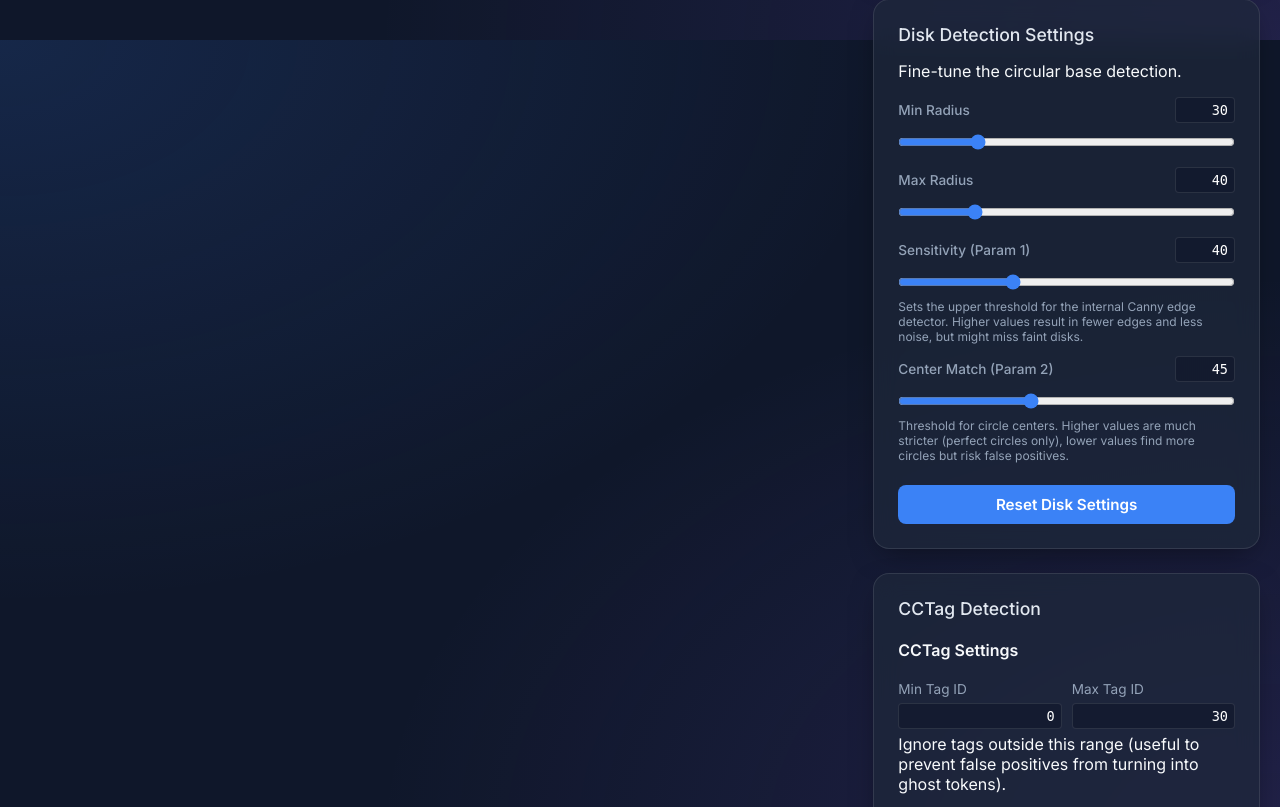
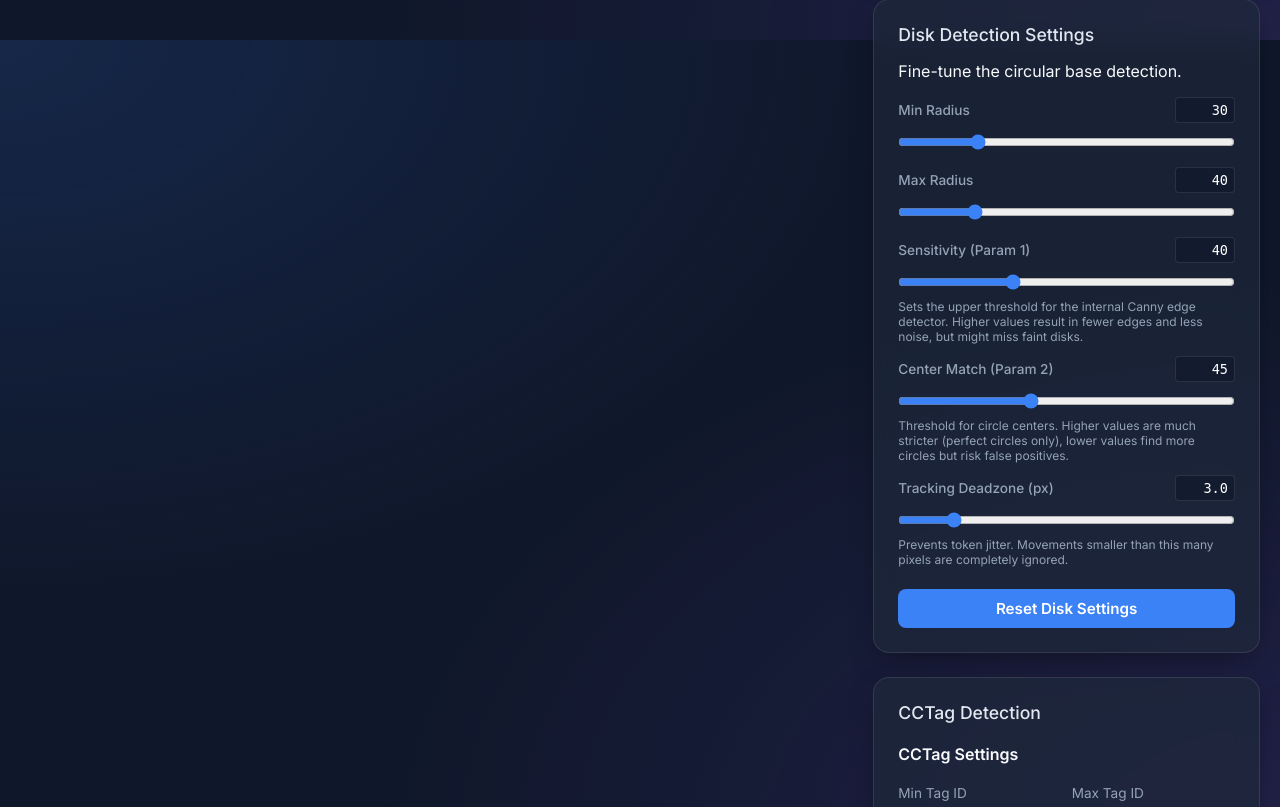
Before and after one commit to NazarBorodavka/owlbear-sync, a Flask app: page / in a window 1280 px wide. Shown: the part 1560-2367 px from the top of the page. Run offline with Flask 3, Linux system fonts and the light colour scheme; some libraries are stand-ins or nearby versions.

Commit message:
feat: add configurable tracking deadzone to stabilize token movement and reduce jitter

```diff
--- a/tracker/app.py
+++ b/tracker/app.py
@@ -115,7 +115,7 @@ LEGACY_CONFIG_FILE = os.path.join(os.path.dirname(__file__), 'config.json')
 
 def load_config_from_disk():
     global distortion_k1, zoom_level, offset_x, offset_y, rotation, brightness, contrast, exposure
-    global hough_param1, hough_param2, hough_min_radius, hough_max_radius
+    global hough_param1, hough_param2, hough_min_radius, hough_max_radius, hough_deadzone
     global auto_blank, auto_blank_delay
     global cctag_min_id, cctag_max_id
     global token_aliases, manual_blank
@@ -147,6 +147,7 @@ def load_config_from_disk():
                 hough_param2 = c.get('hough_param2', 45)
                 hough_min_radius = c.get('hough_min_radius', 30)
                 hough_max_radius = c.get('hough_max_radius', 40)
+                hough_deadzone = float(c.get('hough_deadzone', 3.0))
                 auto_blank = c.get('auto_blank', False)
                 auto_blank_delay = int(c.get('auto_blank_delay', 10))
                 token_aliases = c.get('token_aliases', {})
@@ -195,6 +196,7 @@ def save_config_to_disk():
         'rotation': rotation, 'brightness': brightness, 'contrast': contrast, 'exposure': exposure,
         'hough_param1': hough_param1, 'hough_param2': hough_param2,
         'hough_min_radius': hough_min_radius, 'hough_max_radius': hough_max_radius,
+        'hough_deadzone': hough_deadzone,
         'auto_blank': auto_blank,
         'auto_blank_delay': auto_blank_delay,
         'cctag_min_id': cctag_min_id,
@@ -252,6 +254,7 @@ hough_param1 = 40
 hough_param2 = 30
 hough_min_radius = 30
 hough_max_radius = 40
+hough_deadzone = 3.0
 
 auto_blank = False # Toggle for anti-reflection mode
 auto_blank_delay = 10 # Frames to wait before auto-blanking
@@ -309,7 +312,7 @@ def get_video_stream():
     # Expose diagnostic copies of the latest frame
     global raw_frame_for_stream, undistorted_frame_for_stream
     global distortion_k1, zoom_level, offset_x, offset_y, rotation, brightness, contrast, exposure, show_overlay
-    global hough_dp, hough_min_dist, hough_param1, hough_param2, hough_min_radius, hough_max_radius
+    global hough_dp, hough_min_dist, hough_param1, hough_param2, hough_min_radius, hough_max_radius, hough_deadzone
     global CCTAG_AVAILABLE, cctag_detector
     global src_pts, corner_idx, homography_matrix, auto_blank, auto_blank_delay, manual_blank
     global cctag_min_id, cctag_max_id
@@ -506,16 +509,27 @@ def get_video_stream():
 
             if best_id:
                 token = get_video_stream.tracked_tokens[best_id]
-                # Dynamic smoothing: snap instantly when moving fast, smooth when stationary
+                # Dynamic smoothing with deadzone: lock perfectly if stationary, snap if moved
                 dist_moved = np.hypot(token["x"] - cx, token["y"] - cy)
-                alpha = min(1.0, dist_moved / 8.0)  # full snap above 8px movement
-                alpha = max(0.3, alpha)              # always move at least 30% toward detection
-                # Track velocity (exponential moving average) for next-frame prediction
-                token["vx"] = token.get("vx", 0) * 0.5 + (cx - token["x"]) * 0.5
-                token["vy"] = token.get("vy", 0) * 0.5 + (cy - token["y"]) * 0.5
+
+                if dist_moved < hough_deadzone:
+                    # Deadzone: completely ignore tiny jitter
+                    alpha = 0.0
+                    token["vx"] = token.get("vx", 0) * 0.5
+                    token["vy"] = token.get("vy", 0) * 0.5
+                else:
+                    # Movement: snap smoothly
+                    alpha = min(1.0, dist_moved / 8.0)  # full snap above 8px movement
+                    alpha = max(0.4, alpha)              # always move at least 40% toward detection
+                    token["vx"] = token.get("vx", 0) * 0.5 + (cx - token["x"]) * 0.5
+                    token["vy"] = token.get("vy", 0) * 0.5 + (cy - token["y"]) * 0.5
+
                 token["x"] = token["x"] * (1 - alpha) + cx * alpha
                 token["y"] = token["y"] * (1 - alpha) + cy * alpha
-                token["r"] = token["r"] * 0.85 + cr * 0.15
+
+                # Apply similar deadzone for radius
+                if abs(token["r"] - cr) > (hough_deadzone * 0.5):
+                    token["r"] = token["r"] * 0.85 + cr * 0.15
                 token["missed"] = 0
                 matched_tokens.add(best_id)
             else:
@@ -1133,6 +1147,7 @@ def update_settings():
     if 'hough_param2' in data: hough_param2 = float(data['hough_param2'])
     if 'hough_min_radius' in data: hough_min_radius = int(data['hough_min_radius'])
     if 'hough_max_radius' in data: hough_max_radius = int(data['hough_max_radius'])
+    if 'hough_deadzone' in data: hough_deadzone = float(data['hough_deadzone'])
 
     # Purge tokens whose marker_id is now outside the new ID range
     if hasattr(get_video_stream, 'tracked_tokens'):
--- a/tracker/templates/index.html
+++ b/tracker/templates/index.html
@@ -524,6 +524,14 @@
                             oninput="updateSettings()">
                         <p class="help-text" style="font-size: 0.75rem; color: var(--text-muted); margin-top: 4px; margin-bottom: 0;">Threshold for circle centers. Higher values are much stricter (perfect circles only), lower values find more circles but risk false positives.</p>
                     </div>
+                    <div class="slider-container">
+                        <label><span>Tracking Deadzone (px)</span> <input type="number" id="val_hough_deadzone" value="3.0"
+                                step="0.5" class="val-input"
+                                onchange="syncSlider(this, 'hough_deadzone'); updateSettings()"></label>
+                        <input type="range" id="hough_deadzone" min="0" max="20" step="0.5" value="3.0"
+                            oninput="updateVal('hough_deadzone')">
+                        <p class="help-text" style="font-size: 0.75rem; color: var(--text-muted); margin-top: 4px; margin-bottom: 0;">Prevents token jitter. Movements smaller than this many pixels are completely ignored.</p>
+                    </div>
                     <button class="secondary" onclick="resetDiskSettings()" style="margin-top: 10px;">Reset Disk
                         Settings</button>
                 </div>
@@ -853,6 +861,7 @@
                 manual_blank: document.getElementById('manual_blank').checked,
                 hough_min_radius: parseInt(document.getElementById('hough_min_radius').value),
                 hough_max_radius: parseInt(document.getElementById('hough_max_radius').value),
+                hough_deadzone: parseFloat(document.getElementById('hough_deadzone').value),
                 hough_param1: parseFloat(document.getElementById('hough_param1').value),
                 hough_param2: parseFloat(document.getElementById('hough_param2').value),
                 cctag_min_id: parseInt(document.getElementById('cctag_min_id').value),
@@ -891,6 +900,7 @@
         function resetDiskSettings() {
             document.getElementById('hough_min_radius').value = "30";
             document.getElementById('hough_max_radius').value = "40";
+            document.getElementById('hough_deadzone').value = "3.0";
             document.getElementById('hough_param1').value = "40";
             document.getElementById('hough_param2').value = "45";
             updateSettings();
@@ -925,6 +935,7 @@
                 manual_blank: document.getElementById('manual_blank').checked,
                 hough_min_radius: document.getElementById('hough_min_radius').value,
                 hough_max_radius: document.getElementById('hough_max_radius').value,
+                hough_deadzone: document.getElementById('hough_deadzone').value,
                 hough_param1: document.getElementById('hough_param1').value,
                 hough_param2: document.getElementById('hough_param2').value,
                 cctag_min_id: document.getElementById('cctag_min_id').value,
@@ -980,6 +991,10 @@
                     if (config.manual_blank !== undefined) document.getElementById('manual_blank').checked = config.manual_blank;
                     if (config.hough_min_radius !== undefined) document.getElementById('hough_min_radius').value = config.hough_min_radius;
                     if (config.hough_max_radius !== undefined) document.getElementById('hough_max_radius').value = config.hough_max_radius;
+                    if (config.hough_deadzone !== undefined) {
+                        document.getElementById('hough_deadzone').value = config.hough_deadzone;
+                        document.getElementById('val_hough_deadzone').value = config.hough_deadzone;
+                    }
                     if (config.hough_param1 !== undefined) document.getElementById('hough_param1').value = config.hough_param1;
                     if (config.hough_param2 !== undefined) document.getElementById('hough_param2').value = config.hough_param2;
                     // Push loaded settings to backend
```
